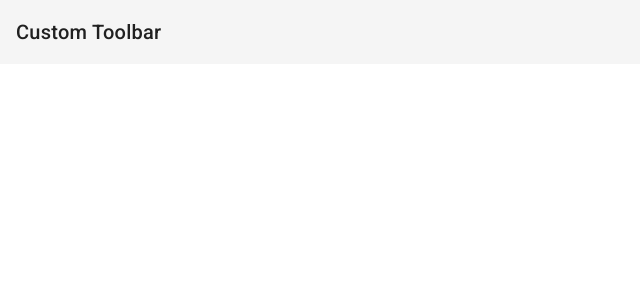
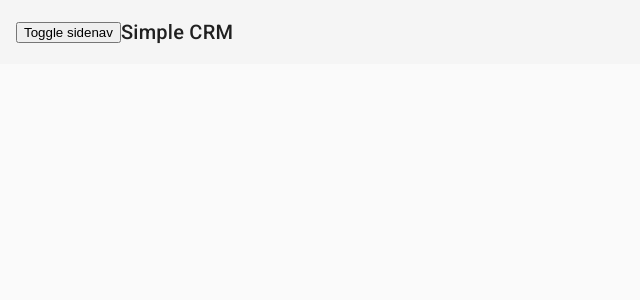
Before and after one commit to okankpl/Simple-crm, an Angular app: page / in a window 1280 px wide. Shown: the top 300 px of the page, without its empty margins (0-640 px from the left). Built offline with nearby package versions, Linux system fonts and the light colour scheme.

Commit message:
adding sidenav

```diff
--- a/src/app/app.component.html
+++ b/src/app/app.component.html
@@ -1,4 +1,16 @@
-<mat-toolbar>
-  <mat-toolbar-row>
-    <span>Custom Toolbar</span>
-  </mat-toolbar-row>
+<mat-drawer-container class="mat-drawer-container" autosize>
+  <mat-drawer #drawer class="example-sidenav" mode="side">
+    <p>Simple CRM</p>
+  </mat-drawer>
+
+  <div class="example-sidenav-content">
+    <mat-toolbar>
+      <mat-toolbar-row>
+        <button type="button" mat-button (click)="drawer.toggle()">
+          Toggle sidenav
+        </button>
+        <span>Simple CRM</span>
+      </mat-toolbar-row>
+    </mat-toolbar>
+  </div>
+</mat-drawer-container>
--- a/src/app/app.component.scss
+++ b/src/app/app.component.scss
@@ -0,0 +1,3 @@
+.mat-drawer-container {
+    height: 100vh;
+}
--- a/src/app/app.component.ts
+++ b/src/app/app.component.ts
@@ -2,11 +2,12 @@ import { Component } from '@angular/core';
 import { CommonModule } from '@angular/common';
 import { RouterOutlet } from '@angular/router';
 import {MatToolbarModule} from '@angular/material/toolbar';
+import {MatSidenavModule} from '@angular/material/sidenav';
 
 @Component({
   selector: 'app-root',
   standalone: true,
-  imports: [CommonModule, RouterOutlet,MatToolbarModule],
+  imports: [CommonModule, RouterOutlet,MatToolbarModule,MatSidenavModule],
   templateUrl: './app.component.html',
   styleUrl: './app.component.scss'
 })
```
